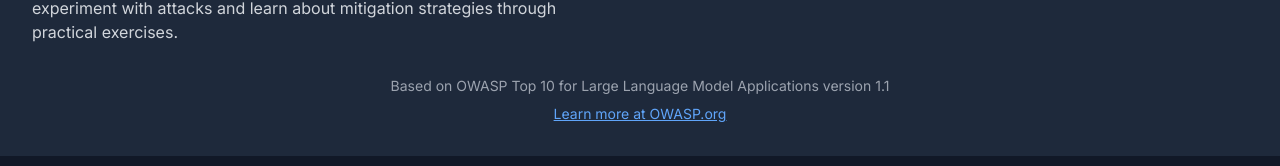
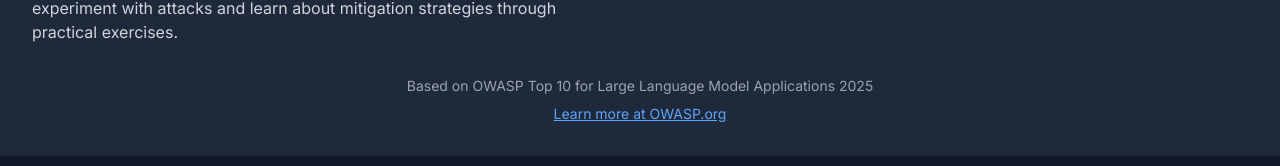
Before and after one commit to tomabai/llm-sec, a Next.js app: page / in a window 1280 px wide. Shown: the part 1172-1338 px from the top of the page. Built offline with nearby package versions, Linux system fonts and the light colour scheme.

Commit message:
change the owasp version

```diff
--- a/src/app/page.tsx
+++ b/src/app/page.tsx
@@ -51,7 +51,7 @@
 
         {/* Version Info */}
         <div className="text-center text-sm text-gray-400 mt-8">
-          <p>Based on OWASP Top 10 for Large Language Model Applications version 1.1</p>
+          <p>Based on OWASP Top 10 for Large Language Model Applications 2025 </p>
           <p className="mt-2">
             <a
               href="https://owasp.org/www-project-top-10-for-large-language-model-applications/"
```
